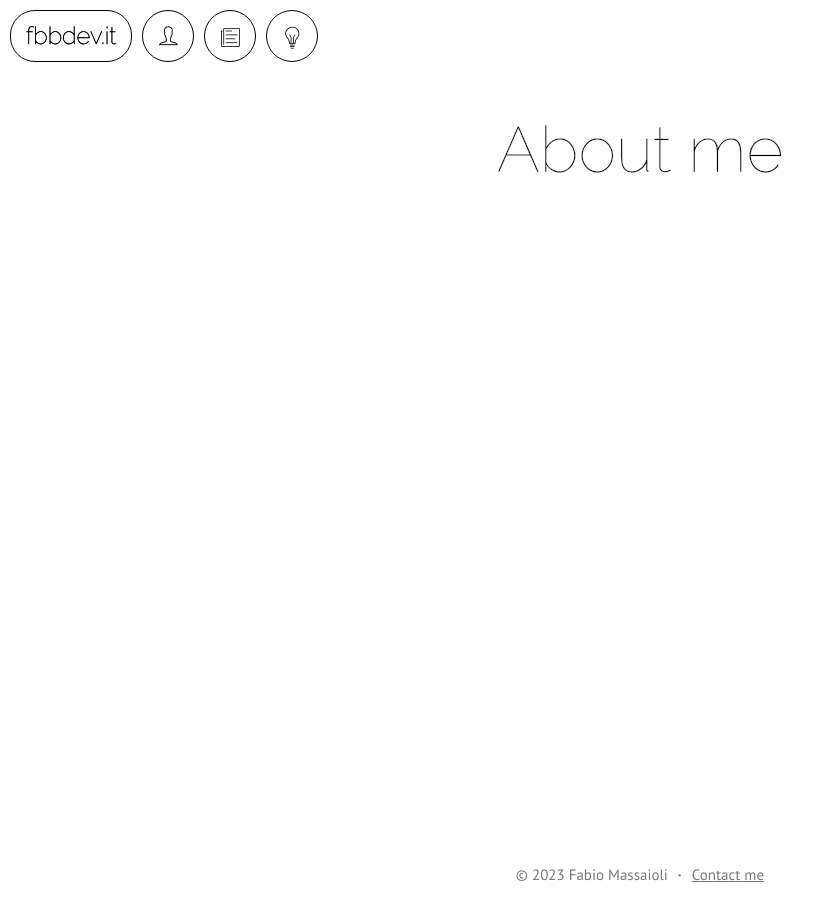
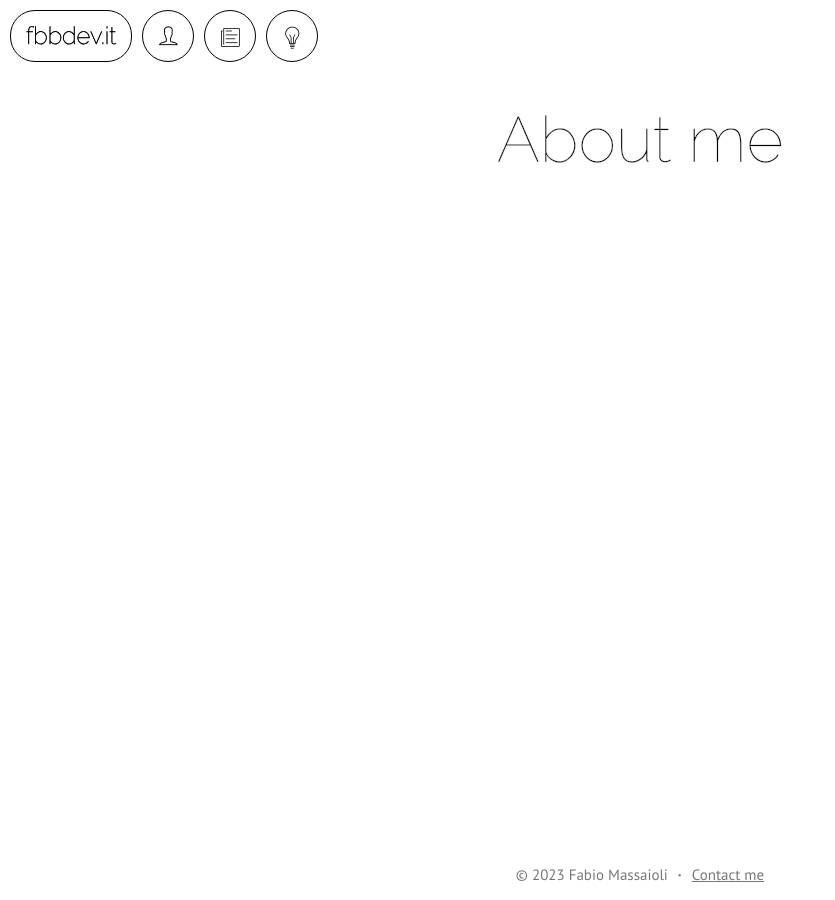
Before and after one commit to fbbdev/fbbdev.github.io, a Jekyll site: the page built from about.md, in a window 1280 px wide. Shown: the whole page, without its empty margins (0-835 px from the left). Built offline with Jekyll 4.4.1, drawn with Linux system fonts in a browser that asks for light colours.

Commit message:
Fix excess spacing above page headers

```diff
--- a/css/page.scss
+++ b/css/page.scss
@@ -59,7 +59,7 @@ body > nav:first-of-type {
 }
 
 .article {
-    padding-top: $navbar-margin + 52px;
+    padding-top: 52px; // height of a navbar button including border
 }
 
 .article > header:first-of-type > aside {
```
